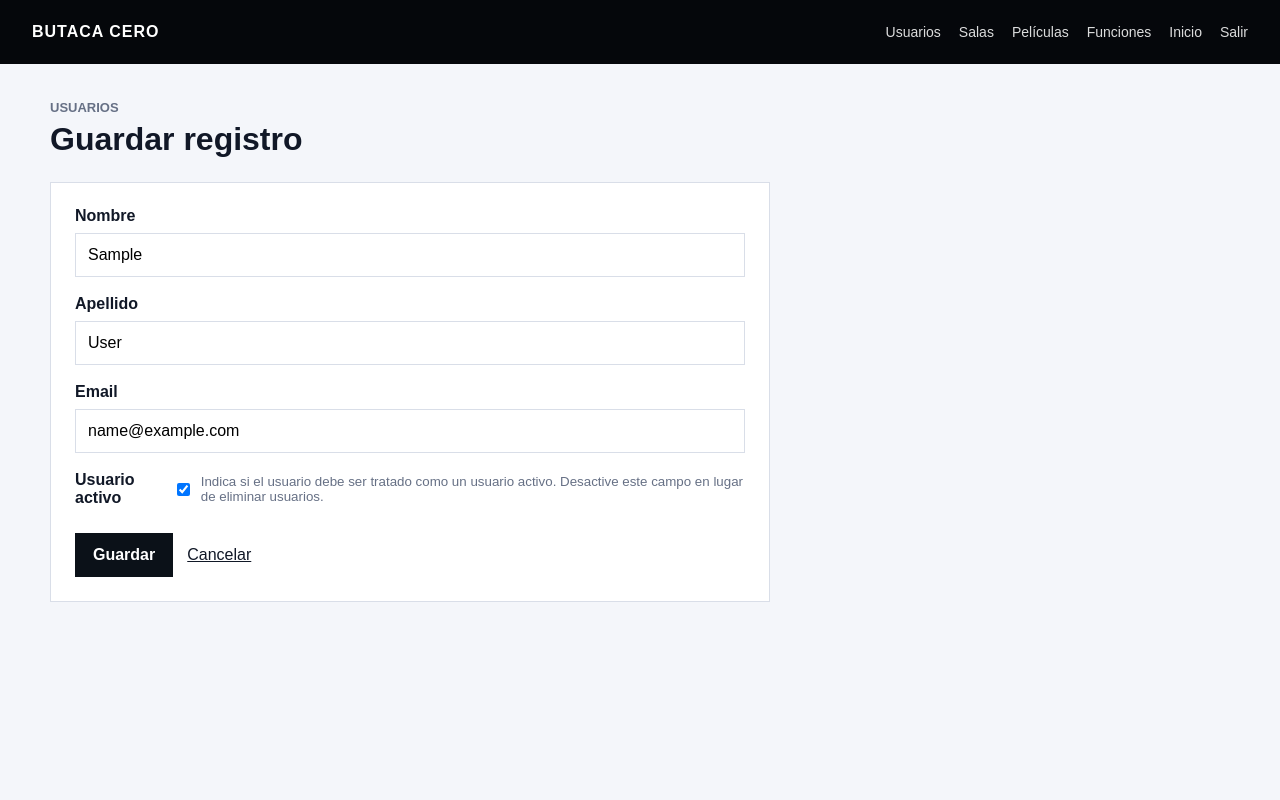
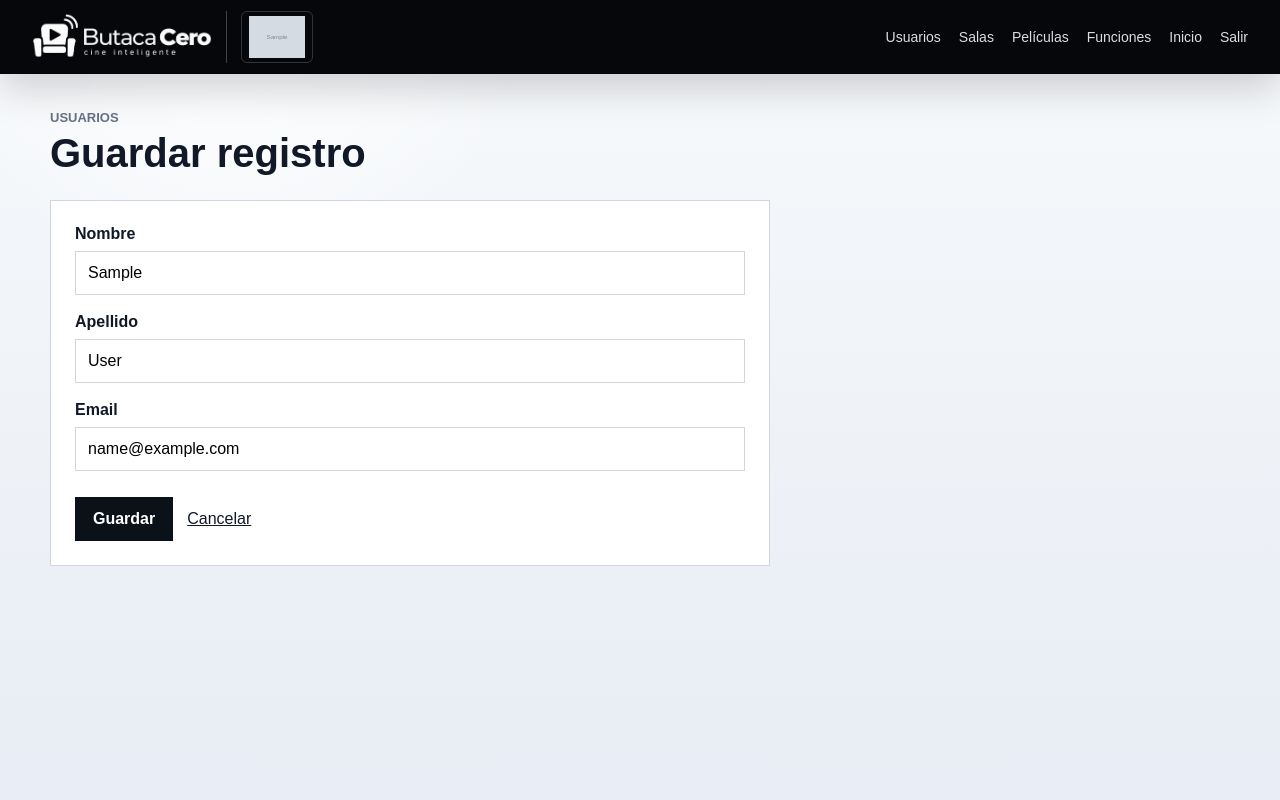
Before and after one commit to uca-argentina/pid-2026-refactoreros, a Django app: page /gestion/usuarios/1/editar/ in a window 1280 px wide. Run offline with Django 5.2, Linux system fonts and the light colour scheme; a user stored in the database is signed in; tables that the repository leaves empty hold one stand-in row (values such as "Sample post"); grey boxes marked "Sample" are stand-in pictures.

Commit message:
Managers no se pueden autobloquear, solo se pueden modificar a sí mismos.

```diff
--- a/django/web/manager/forms.py
+++ b/django/web/manager/forms.py
@@ -13,12 +13,11 @@ MAX_MOVIE_IMAGE_SIZE_BYTES = MAX_MOVIE_IMAGE_SIZE_MB * 1024 * 1024
 class UsuarioGestionForm(forms.ModelForm):
     class Meta:
         model = User
-        fields = ("first_name", "last_name", "email", "is_active")
+        fields = ("first_name", "last_name", "email")
         labels = {
             "first_name": "Nombre",
             "last_name": "Apellido",
             "email": "Email",
-            "is_active": "Usuario activo",
         }
 
     def clean_email(self):
--- a/django/web/manager/static/manager.css
+++ b/django/web/manager/static/manager.css
@@ -1,11 +1,12 @@
 :root {
-  --bg: #f4f6fa;
+  --bg: #eef2f7;
   --panel: #ffffff;
   --text: #111827;
   --muted: #667085;
-  --border: #d9dee8;
+  --border: #cfd6e2;
   --dark: #0b1118;
   --danger: #b42318;
+  --soft-shadow: 0 18px 48px rgba(15, 23, 42, .10);
 }
 
 * {
@@ -17,7 +18,9 @@ body {
   min-height: 100vh;
   overflow-x: hidden;
   color: var(--text);
-  background: var(--bg);
+  background:
+    radial-gradient(circle at 18% 0%, rgba(255, 255, 255, .9) 0, rgba(255, 255, 255, 0) 300px),
+    linear-gradient(180deg, #f8fafc 0%, var(--bg) 56%, #e8edf5 100%);
   font-family: Arial, sans-serif;
 }
 
@@ -26,7 +29,7 @@ a {
 }
 
 .manager-header {
-  min-height: 64px;
+  min-height: 74px;
   display: flex;
   align-items: center;
   justify-content: space-between;
@@ -35,12 +38,54 @@ a {
   padding: 0 32px;
   color: #fff;
   background: #05070b;
+  box-shadow: 0 14px 40px rgba(5, 7, 11, .18);
 }
 
 .brand {
+  display: inline-flex;
+  align-items: center;
+  gap: 14px;
+  min-width: 0;
+  text-decoration: none;
+}
+
+.brand-logo {
+  display: block;
+  width: auto;
+  height: 60px;
+  max-width: 180px;
+  object-fit: contain;
+}
+
+.cinema-brand {
+  display: inline-flex;
+  align-items: center;
+  min-width: 0;
+  padding-left: 14px;
+  border-left: 1px solid rgba(255, 255, 255, .24);
+}
+
+.cinema-logo,
+.cinema-logo-placeholder {
+  flex: 0 0 auto;
+  width: 72px;
+  height: 52px;
+  border: 1px solid rgba(255, 255, 255, .18);
+  border-radius: 6px;
+}
+
+.cinema-logo {
+  display: block;
+  object-fit: contain;
+  padding: 4px;
+}
+
+.cinema-logo-placeholder {
+  display: inline-flex;
+  align-items: center;
+  justify-content: center;
+  color: var(--dark);
   font-weight: 800;
-  letter-spacing: 1px;
-  text-decoration: none;
   text-transform: uppercase;
 }
 
@@ -87,13 +132,15 @@ a {
 
 .page-heading h1 {
   margin: 0;
-  font-size: 32px;
+  font-size: 40px;
+  font-weight: 800;
+  letter-spacing: 0;
 }
 
 .action-grid {
   display: grid;
   grid-template-columns: repeat(4, minmax(0, 1fr));
-  gap: 16px;
+  gap: 20px;
 }
 
 .action-card,
@@ -106,21 +153,54 @@ a {
 }
 
 .action-card {
+  position: relative;
   display: grid;
-  gap: 10px;
-  min-height: 150px;
-  padding: 22px;
+  align-content: start;
+  gap: 12px;
+  min-height: 188px;
+  padding: 24px;
+  overflow: hidden;
   text-decoration: none;
+  box-shadow: 0 1px 0 rgba(15, 23, 42, .03);
+  transition: border-color .18s ease, box-shadow .18s ease, transform .18s ease;
+}
+
+.action-card:hover {
+  border-color: #9aa6b8;
+  box-shadow: var(--soft-shadow);
+  transform: translateY(-4px);
+}
+
+.action-icon {
+  display: inline-grid;
+  place-items: center;
+  width: 52px;
+  height: 52px;
+  margin-bottom: 8px;
+  border: 1px solid rgba(17, 24, 39, .1);
+  border-radius: 16px;
+  color: #fff;
+  background: var(--dark);
+  box-shadow: inset 0 -10px 24px rgba(255, 255, 255, .08);
+}
+
+.action-icon svg,
+svg.action-icon {
+  width: 52px;
+  height: 52px;
+  padding: 12px;
+  stroke-width: 1.8;
 }
 
 .action-card strong {
-  font-size: 20px;
+  font-size: 22px;
 }
 
-.action-card span,
+.action-card > span,
 .empty-state p,
 .manager-form small {
   color: var(--muted);
+  line-height: 1.3;
 }
 
 .empty-state {
--- a/django/web/manager/templates/manager/base.html
+++ b/django/web/manager/templates/manager/base.html
@@ -11,7 +11,16 @@
 </head>
 <body>
   <header class="manager-header">
-    <a class="brand" href="{% url 'manager:home' %}">Butaca Cero</a>
+    <a class="brand" href="{% url 'manager:home' %}" aria-label="Butaca Cero gestion">
+      <img src="{% static 'butaca-cero-logo.png' %}" alt="Butaca Cero" class="brand-logo">
+      <span class="cinema-brand" aria-label="{{ cinema.nombre }}">
+        {% if cinema.logo %}
+          <img src="{{ cinema.logo.url }}" alt="{{ cinema.nombre }}" class="cinema-logo">
+        {% else %}
+          <span class="cinema-logo-placeholder">{{ cinema.nombre|slice:":1" }}</span>
+        {% endif %}
+      </span>
+    </a>
     <nav aria-label="Gestion">
       {% if manager_role == "gerente" %}
         <a href="{% url 'manager:usuarios_list' %}">Usuarios</a>
@@ -35,5 +44,11 @@
 
     {% block content %}{% endblock %}
   </main>
+  <script src="https://unpkg.com/lucide@latest"></script>
+  <script>
+    if (window.lucide) {
+      lucide.createIcons();
+    }
+  </script>
 </body>
 </html>
--- a/django/web/manager/templates/manager/form.html
+++ b/django/web/manager/templates/manager/form.html
@@ -27,4 +27,22 @@
       <a href="{{ request.META.HTTP_REFERER|default:'../' }}">Cancelar</a>
     </div>
   </form>
+
+  {% if show_user_status_action %}
+    <section class="status-action">
+      {% if can_toggle_user_status %}
+        <form method="post" action="{% url 'manager:usuarios_toggle' object.pk %}">
+          {% csrf_token %}
+          <button type="submit">{% if object.is_active %}Bloquear{% else %}Activar{% endif %}</button>
+          {% if object.is_active %}
+            <small>Si bloqueás este usuario, no va a poder acceder al sitio.</small>
+          {% else %}
+            <small>Al activarlo, va a poder volver a acceder al sitio.</small>
+          {% endif %}
+        </form>
+      {% else %}
+        <small>No podés bloquear tu propio usuario.</small>
+      {% endif %}
+    </section>
+  {% endif %}
 {% endblock %}
--- a/django/web/manager/views.py
+++ b/django/web/manager/views.py
@@ -14,6 +14,7 @@ from django.views.generic import (
     UpdateView,
 )
 
+from domain.cinema.models import ConfiguracionCine
 from domain.movies.models import Pelicula
 from domain.rooms.models import Sala
 from domain.screenings.models import Funcion
@@ -50,6 +51,7 @@ class ManagerAccessMixin(LoginRequiredMixin):
     def get_context_data(self, **kwargs):
         context = super().get_context_data(**kwargs)
         context["manager_role"] = self.manager_role
+        context["cinema"] = ConfiguracionCine.actual()
         return context
 
 
@@ -112,7 +114,7 @@ class GerenteCreateView(GerenteRequiredMixin, CreateView):
     template_name = "manager/form.html"
 
     def form_valid(self, form):
-        messages.success(self.request, f"{self.object_label} creada correctamente.")
+        messages.success(self.request, f"{self.object_label} creado/a correctamente.")
         return super().form_valid(form)
 
     def get_context_data(self, **kwargs):
@@ -127,7 +129,7 @@ class GerenteUpdateView(GerenteRequiredMixin, UpdateView):
     template_name = "manager/form.html"
 
     def form_valid(self, form):
-        messages.success(self.request, f"{self.object_label} actualizado correctamente.")
+        messages.success(self.request, f"{self.object_label} actualizado/a correctamente.")
         return super().form_valid(form)
 
     def get_context_data(self, **kwargs):
@@ -142,7 +144,7 @@ class GerenteDeleteView(GerenteRequiredMixin, DeleteView):
     template_name = "manager/confirm_delete.html"
 
     def form_valid(self, form):
-        messages.success(self.request, f"{self.object_label} eliminado correctamente.")
+        messages.success(self.request, f"{self.object_label} eliminado/a correctamente.")
         return super().form_valid(form)
 
     def get_context_data(self, **kwargs):
@@ -169,13 +171,19 @@ class UsuariosListView(GerenteListView):
 
     def get_context_data(self, **kwargs):
         context = super().get_context_data(**kwargs)
-        context["usuarios"] = [
-            {
-                "usuario": usuario,
-                "rol": manager_role(usuario) or "cliente",
-            }
-            for usuario in context["object_list"]
-        ]
+        usuarios = []
+        for usuario in context["object_list"]:
+            rol = manager_role(usuario) or "cliente"
+            is_other_manager = rol == "gerente" and usuario.pk != self.request.user.pk
+            usuarios.append(
+                {
+                    "usuario": usuario,
+                    "rol": rol,
+                    "can_edit": not is_other_manager,
+                    "can_toggle": usuario.pk != self.request.user.pk and rol != "gerente",
+                }
+            )
+        context["usuarios"] = usuarios
         return context
 
     def get_queryset(self):
@@ -191,6 +199,12 @@ class UsuarioUpdateView(GerenteRequiredMixin, UpdateView):
     enctype = ""
     object_label = "Usuario"
 
+    def get_object(self, queryset=None):
+        usuario = super().get_object(queryset)
+        if manager_role(usuario) == "gerente" and usuario.pk != self.request.user.pk:
+            raise PermissionDenied
+        return usuario
+
     def form_valid(self, form):
         form.instance.username = form.cleaned_data["email"]
         return super().form_valid(form)
@@ -200,6 +214,8 @@ class UsuarioUpdateView(GerenteRequiredMixin, UpdateView):
         context["section"] = self.section
         context["submit_label"] = "Guardar"
         context["enctype"] = self.enctype
+        context["show_user_status_action"] = self.object.pk != self.request.user.pk
+        context["can_toggle_user_status"] = manager_role(self.object) != "gerente"
         return context
 
 
@@ -208,6 +224,12 @@ class UsuarioToggleActiveView(GerenteRequiredMixin, DetailView):
 
     def post(self, request, *args, **kwargs):
         usuario = self.get_object()
+        if usuario.pk == request.user.pk:
+            messages.error(request, "No podés bloquear tu propio usuario.")
+            return redirect("manager:usuarios_list")
+        if manager_role(usuario) == "gerente":
+            messages.error(request, "No podés cambiar el estado de otro gerente.")
+            return redirect("manager:usuarios_list")
         usuario.is_active = not usuario.is_active
         usuario.save(update_fields=["is_active"])
         estado = "activado" if usuario.is_active else "bloqueado"
```
Also changed, not shown: other parts of django/web/manager/static/manager.css (+40 -0 lines), django/web/manager/templates/manager/home.html (+8 -4 lines), django/web/manager/templates/manager/usuarios_list.html (+9 -5 lines), django/web/manager/tests.py (+41 -0 lines), django/web/manager/static/butaca-cero-logo.png.
